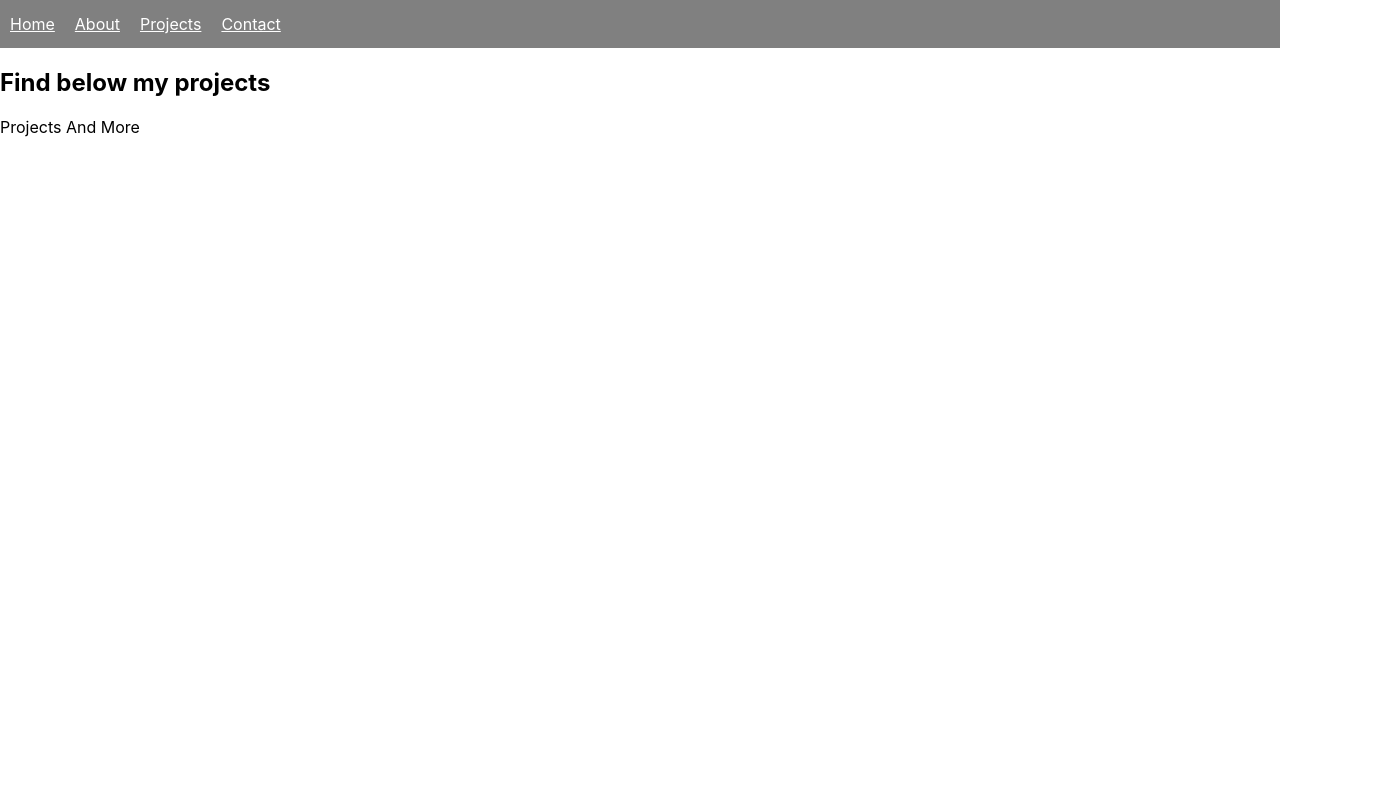
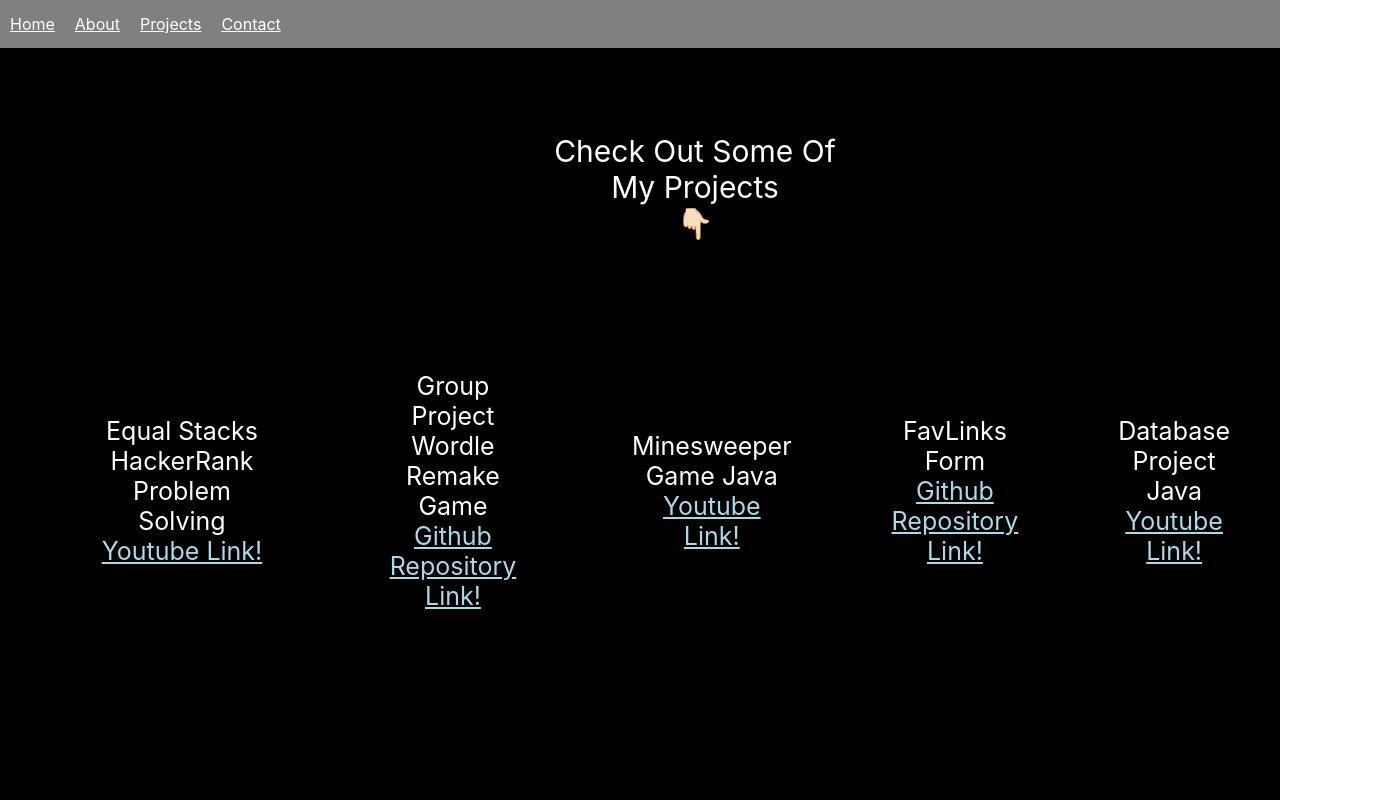
Before and after one commit to BoraCeci/my_portfolio, a React (Create React App) app: page /projects in a window 1280 px wide. Shown: the top 800 px of the page, 1390 px wide, since content can reach past the window. Built offline with nearby package versions, Linux system fonts and the light colour scheme.

Commit message:
added personal projects on the Projects tab and added css and some styles to it

```diff
--- a/src/components/App.css
+++ b/src/components/App.css
@@ -26,3 +26,9 @@
 .App-link {
   color: #61dafb;
 }
+
+.navLinkh{
+  margin: 1px;
+  color: lightblue;
+
+}
--- a/src/components/Contact.js
+++ b/src/components/Contact.js
@@ -1,31 +1,49 @@
 import "./Styles/Contact.css";
-
 
 
 function Contact() {
     return(
+
+
         <div className="contact">
+
             <div className="headline"> Wanna Get In Touch? Click Below 👇🏻 </div>
+
+            <br/>
+            <br/>
+
+            <div>
+            &emsp;&emsp;&emsp; Email: bora.ceci@gmail.com
+            </div>
 
             <br/>
 
             <div>
-              Email: bora.ceci@gmail.com
+
+            <a  href="https://github.com/BoraCeci" className="navLinkc">
+              Github
+            </a>
             </div>
 
-            <a href="https://github.com/BoraCeci" className="navLinkc">
-              Github
-            </a>
             <br/>
+            <div>
             <a href="https://www.linkedin.com/in/borana-ceci-530223141/" className="navLinkc">
               LinkedIn
             </a>
+            </div>
             <br/>
+            <div>
             <a href="https://bio.site/boraceci" className="navLinkc">
               BioSite
             </a>
+            </div>
 
-        </div>
+
+            </div>
+
+
+
+
 
     );
 }
--- a/src/components/Home.js
+++ b/src/components/Home.js
@@ -19,8 +19,12 @@
               YOUR COMPUTER SCIENTIST!
             </h3>
             <p>
-              Click "About Me" for more!
+              Click <a href="http://localhost:3000/about" className="navLinkh">
+              About
+            </a> for more!
             </p>
+
+
 
           </header>
         </div>
--- a/src/components/Projects.js
+++ b/src/components/Projects.js
@@ -1,14 +1,45 @@
-import React from "react";
+import React,{Component} from "react";
+import "./Styles/Projects.css";
 
-function Projects () {
+const Projects=() =>{
     return(
-        <div>
-            <h2> Find below my projects </h2>
+        <div className="project">
 
-            <div> Projects And More </div>
+            <br/>
+            <div className="headline">Check Out Some Of  <br/> My Projects  <br/> 👇🏻 </div>
+            <ul className="list">
+
+                <li className="list-item">
+                <div>Equal Stacks
+                    HackerRank Problem Solving </div>
+                    <a href="https://youtu.be/ZsuGsDs5vvU" className="navLinkp">Youtube Link! </a>
+                </li>
+
+                <li className="list-item">
+                    <div>Group Project
+                        Wordle Remake Game</div>
+                    <a href="https://github.com/liger1apwm/wordle-remake" className="navLinkp">Github Repository Link!</a>
+                </li>
+                <li className="list-item">
+                    <div>Minesweeper Game
+                        Java</div>
+                    <a href="https://youtu.be/mcv0m3cfmTk" className="navLinkp">Youtube Link!</a>
+                </li>
+
+                <li className="list-item">
+                <div> FavLinks Form </div>
+                    <a href="https://github.com/BoraCeci/favLinks" className="navLinkp">Github Repository Link! </a>
+                </li>
+
+                <li className="list-item">
+                <div>Database Project
+                    Java
+                </div>
+                    <a href="https://youtu.be/LgXzP61pjag" className="navLinkp">Youtube Link! </a>
+                </li>
+
+            </ul>
         </div>
-
-
     );
 }
 export default Projects;
--- a/src/components/Styles/About.css
+++ b/src/components/Styles/About.css
@@ -4,12 +4,11 @@
     display: flex;
     justify-content: left;
     align-items: left;
-
 }
 
 .logo{
 
-    margin-top: 5%;
+    margin-top: 10%;
     margin-left:5%;
     margin-bottom: 5%;
     width: 50vh;
@@ -19,7 +18,7 @@
 }
 
 .about-text{
-    margin-top: 8%;
+    margin-top: 15%;
     margin-left: 5%;
     margin-bottom: 5%;
     color: white;
--- a/src/components/Styles/Contact.css
+++ b/src/components/Styles/Contact.css
@@ -1,20 +1,32 @@
+
 .contact{
     text-align: center;
     color: white;
     font-size: 25px;
     background-color: black;
     padding-bottom:100%;
+}
+
+.headline{
+
+    align-content: center;
+    min-width: 100%;
+    font-size: 30px;
 
 }
-.headline{
-    padding: 55px;
-    font-size: 30px;
-}
 
-.navLinkc{
-    margin: 15px;
-    color: lightblue;
+.about-textc{
 
-
+    margin-top: 15%;
+    margin-left: 5%;
+    margin-bottom: 5%;
+    color: white;
+    font-size: 25px;
+    width: 70vh;
 
 }
+.navLinkc{
+
+    margin-left: 5%;
+    color: lightblue;
+}
--- a/src/components/Styles/Projects.css
+++ b/src/components/Styles/Projects.css
@@ -0,0 +1,29 @@
+.project{
+    text-align: center;
+    color: white;
+    font-size: 25px;
+    background-color: black;
+    padding-bottom:30%;
+
+}
+.headline{
+
+    padding: 55px;
+    font-size: 30px;
+
+}
+
+.list{
+    display: flex;
+    list-style-type: none;
+    align-items: center;
+}
+
+.list-item{
+    padding: 50px;
+}
+
+.navLinkp{
+
+    color: lightblue;
+}
```
Also changed, not shown: src/components/bora12.jpg (added).
